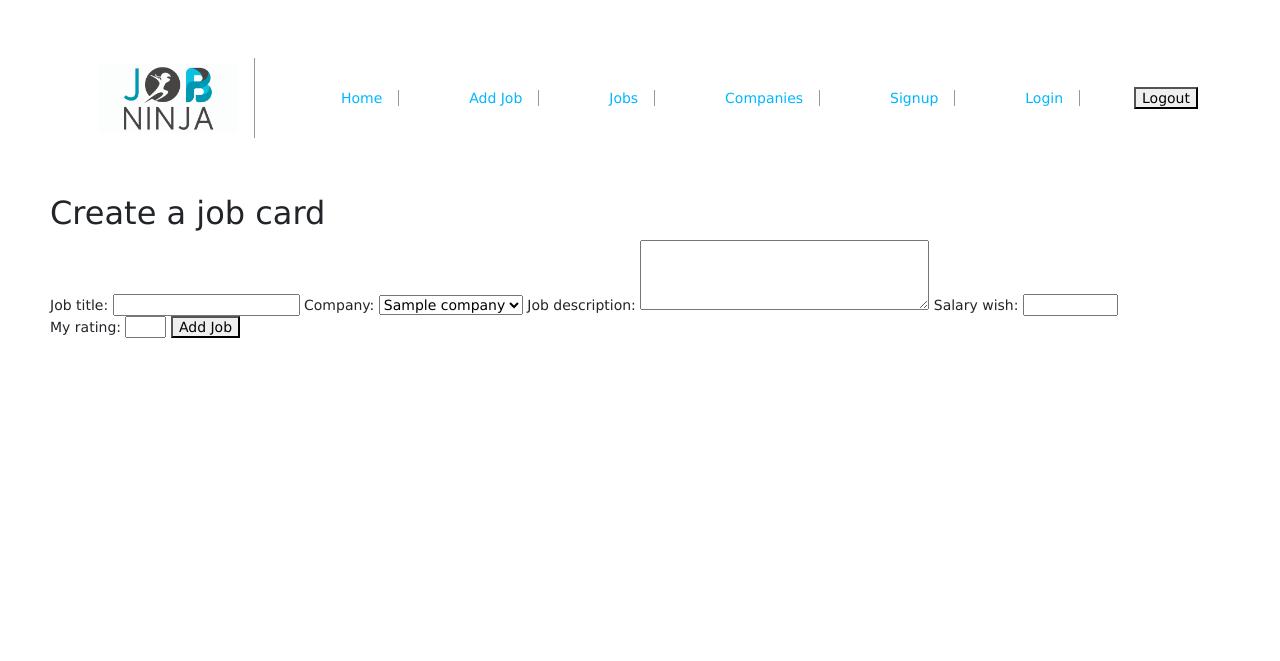
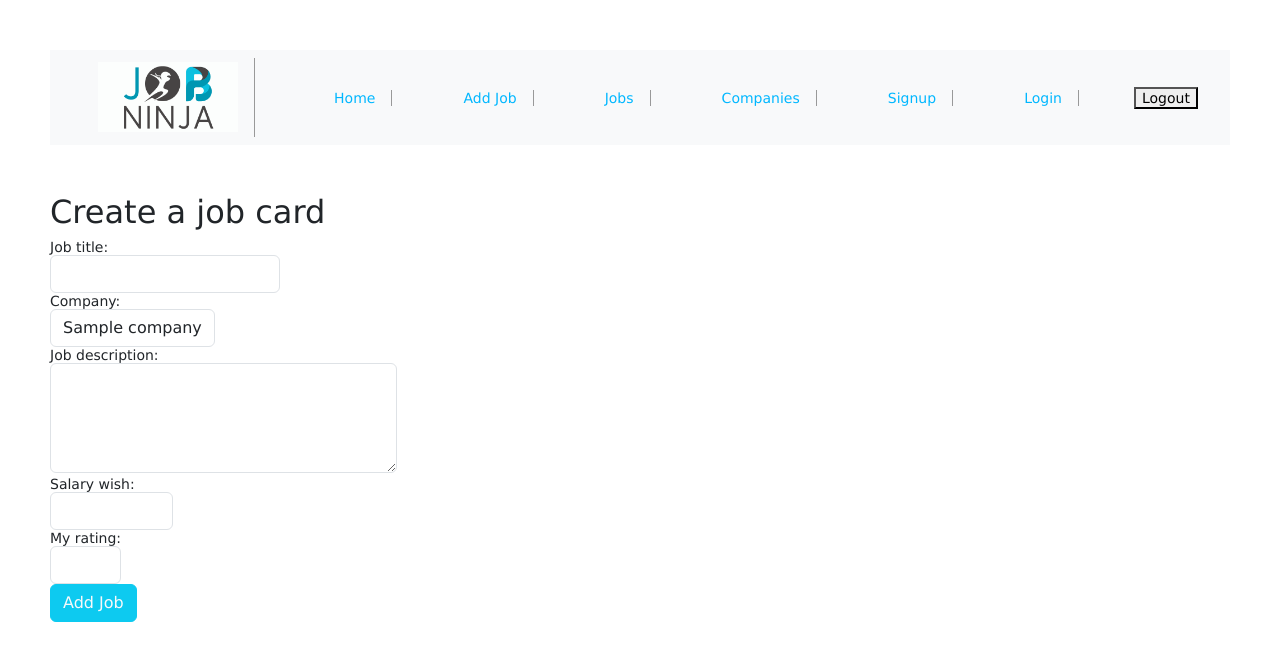
Before and after one commit to CodeFusionLD/job-manager-project, a Node server app: page /positions/create in a window 1280 px wide. Shown: the top 661 px of the page. Run offline with Node 20, Linux system fonts and the light colour scheme; a user stored in the database is signed in; tables that the repository leaves empty hold one stand-in row (values such as "Sample post"); some libraries are stand-ins or nearby versions.

Commit message:
position create fields styling

```diff
--- a/views/companies/companies.hbs
+++ b/views/companies/companies.hbs
@@ -24,6 +24,7 @@
     </div>
   </div>
 </div>
+        </section>
 </div>
 
 </section>
--- a/views/layout.hbs
+++ b/views/layout.hbs
@@ -20,10 +20,10 @@
 
    <body>
 
-       <nav class="navbar navbar-expand-lg navbar-dark  static-top">
+       <nav class="navbar navbar-expand-lg navbar-light bg-light">
         <div class="container">
-          <a class="navbar-brand" href="/">
-                <img src="../images/logo-navbar.png" alt="Nest Logo" height="70" >
+          <a class="navbar-brand me-2" href="/">
+                <img src="../images/logo-navbar.png" alt="Nest Logo" height="70" loading="lazy" style="margin-top: -1px">
            </a>
 
          <a href="/">Home</a>
--- a/views/positions/position-create.hbs
+++ b/views/positions/position-create.hbs
@@ -1,14 +1,15 @@
 <h2>Create a job card</h2>
 
 <form method="POST" action="/positions/create">
-
+<div>
   <label> Job title:
-    <input type="text" name="title" />
+    <input type="text" name="title" class="form-control" id="exampleFormControlInput1" />
   </label>
-
+</div>
+<div>
     <label> Company:
 
-    <select name="company">
+    <select name="company" class="form-control" id="exampleFormControlInput1">
         {{#each companiesArr}}
           <option value={{this._id}}>
             {{this.name}}
@@ -17,17 +18,18 @@
     </select>
 
   </label>
-
+</div>
+<div>
   <label> Job description:
-    <textarea name="description" cols="30" rows="4"> </textarea>
+    <textarea name="description" cols="30" rows="4" class="form-control" id="exampleFormControlTextarea1"> </textarea>
   </label>
-
+</div>
     <label> Salary wish:
-    <input type="number" name="salarywish" min="1" max="10000000" />
+    <input type="number" name="salarywish" min="1" max="10000000" class="form-control" id="exampleFormControlInput1"/>
   </label>
-
+<div>
   <label> My rating:
-    <input type="number" name="jobrating" min="1" max="10" />
+    <input type="number" name="jobrating" min="1" max="10" class="form-control" id="exampleFormControlInput1"/>
   </label>
-
-  <button type="submit"> Add Job </button></form>
+</div>
+  <button type="submit" class="btn btn-info text-light"> Add Job </button></form>
```
